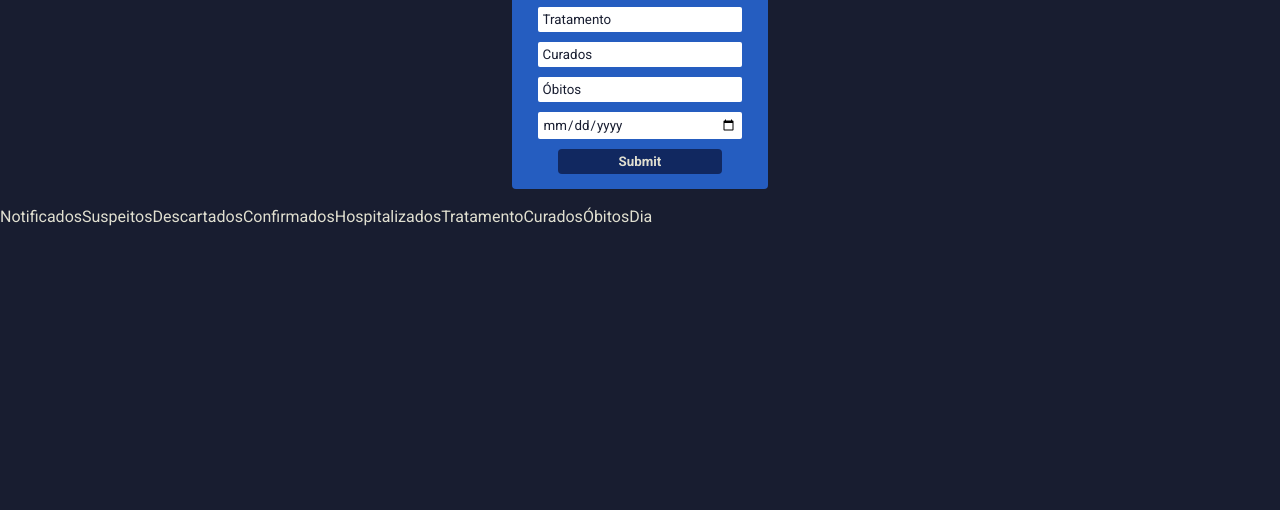
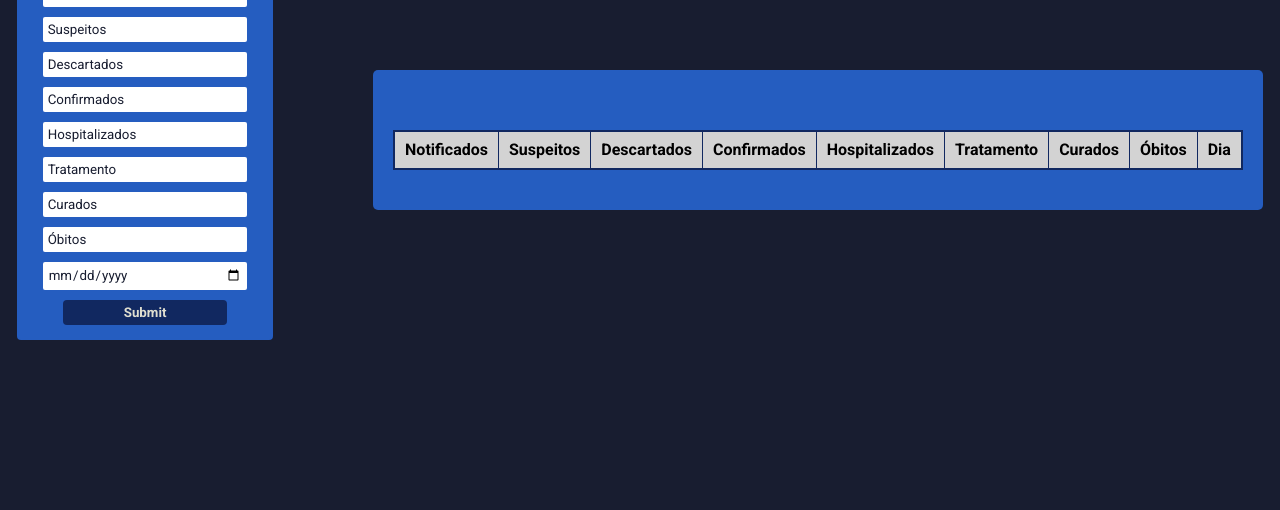
Before and after one commit to GuilhermeA08/Artigo-BD, a plain HTML site: page index.html in a window 1280 px wide. Shown: the part 290-800 px from the top of the page. Drawn offline with Linux system fonts and the light colour scheme; no server answers.

Commit message:
feat: add table component

```diff
--- a/index.html
+++ b/index.html
@@ -18,44 +18,97 @@
       </nav>
     </header>
 
+    <main>
       <section class="form-input__background">
         <h1 class="form-input__title">Artigo</h1>
         <form class="form-input" action="/" onSubmit="JavaScript:writeData()">
-        <input class="form-input__element" type="number" placeholder="Notificados" id="notificados" required/>
-        <input class="form-input__element" type="number" placeholder="Suspeitos" id="suspeitos" required/>
-        <input class="form-input__element" type="number" placeholder="Descartados" id="descartados" required/>
-        <input class="form-input__element" type="number" placeholder="Confirmados" id="confirmados" required/>
-        <input class="form-input__element"
+          <input
+            class="form-input__element"
+            type="number"
+            placeholder="Notificados"
+            id="notificados"
+            required
+          />
+          <input
+            class="form-input__element"
+            type="number"
+            placeholder="Suspeitos"
+            id="suspeitos"
+            required
+          />
+          <input
+            class="form-input__element"
+            type="number"
+            placeholder="Descartados"
+            id="descartados"
+            required
+          />
+          <input
+            class="form-input__element"
+            type="number"
+            placeholder="Confirmados"
+            id="confirmados"
+            required
+          />
+          <input
+            class="form-input__element"
             type="number"
             placeholder="Hospitalizados"
             id="hospitalizados"
-        required/>
-        <input class="form-input__element" type="number" placeholder="Tratamento" id="tratamento" required/>
-        <input class="form-input__element" type="number" placeholder="Curados" id="curados" required/>
-        <input class="form-input__element" type="number" placeholder="Óbitos" id="obitos" required/>
-        <input class="form-input__element" type="date" id="dia" required/>
-        <input class="form-input__btn" type="submit"></input>
+            required
+          />
+          <input
+            class="form-input__element"
+            type="number"
+            placeholder="Tratamento"
+            id="tratamento"
+            required
+          />
+          <input
+            class="form-input__element"
+            type="number"
+            placeholder="Curados"
+            id="curados"
+            required
+          />
+          <input
+            class="form-input__element"
+            type="number"
+            placeholder="Óbitos"
+            id="obitos"
+            required
+          />
+          <input class="form-input__element" type="date" id="dia" required />
+          <input class="form-input__btn" type="submit" />
         </form>
       </section>
 
+      <div
+        style="
+          background-color: var(--color-secondary);
+          padding: 40px 20px;
+          border-radius: 5px;
+        "
+      >
+        <p style="margin-bottom: 20px" id="data"></p>
 
-    <p id="data"></p>
-
-    <table>
-      <thead>
-        <th>Notificados</th>
-        <th>Suspeitos</th>
-        <th>Descartados</th>
-        <th>Confirmados</th>
-        <th>Hospitalizados</th>
-        <th>Tratamento</th>
-        <th>Curados</th>
-        <th>Óbitos</th>
-        <th>Dia</th>
+        <table class="table">
+          <thead class="table__head">
+            <th class="table__header">Notificados</th>
+            <th class="table__header">Suspeitos</th>
+            <th class="table__header">Descartados</th>
+            <th class="table__header">Confirmados</th>
+            <th class="table__header">Hospitalizados</th>
+            <th class="table__header">Tratamento</th>
+            <th class="table__header">Curados</th>
+            <th class="table__header">Óbitos</th>
+            <th class="table__header">Dia</th>
           </thead>
 
           <tbody id="tbody1"></tbody>
         </table>
+      </div>
+    </main>
   </body>
   <script src="https://www.gstatic.com/firebasejs/8.6.2/firebase-app.js"></script>
   <script src="https://www.gstatic.com/firebasejs/8.6.2/firebase-auth.js"></script>
--- a/styles/components/form-input.css
+++ b/styles/components/form-input.css
@@ -2,7 +2,6 @@
   display: flex;
   flex-direction: column;
   width: 20%;
-  margin: 20px auto;
   background-color: var(--color-secondary);
   border-radius: 4px;
 }
--- /dev/null
+++ b/styles/components/table.css
@@ -0,0 +1,27 @@
+.table {
+  border: 2px solid var(--color-primary);
+}
+
+.table__header,
+#tbody1 td {
+  color: var(--color-black);
+  border: 1px solid var(--color-primary);
+}
+
+.table__header {
+  padding: 10px;
+  background-color: #d3d3d3;
+  font-weight: 700;
+}
+
+#tbody1 td {
+  padding: 5px;
+}
+
+#tbody1 tr:nth-child(even) {
+  background-color: #f3f3f3;
+}
+
+#tbody1 tr:nth-child(odd) {
+  background-color: #fff;
+}
--- a/styles/pages/index.css
+++ b/styles/pages/index.css
@@ -1,3 +1,12 @@
 @import url(../utils/index.css);
 @import url(../components/navbar.css);
 @import url(../components/form-input.css);
+@import url(../components/table.css);
+
+main {
+  height: calc(100vh - 60px);
+  display: flex;
+  align-items: center;
+  justify-content: center;
+  gap: 100px;
+}
```
Lines whose indentation alone changed are shown as unchanged.
